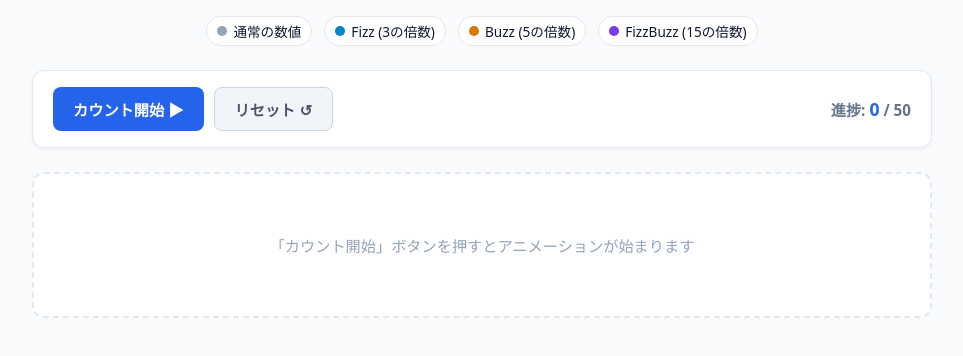
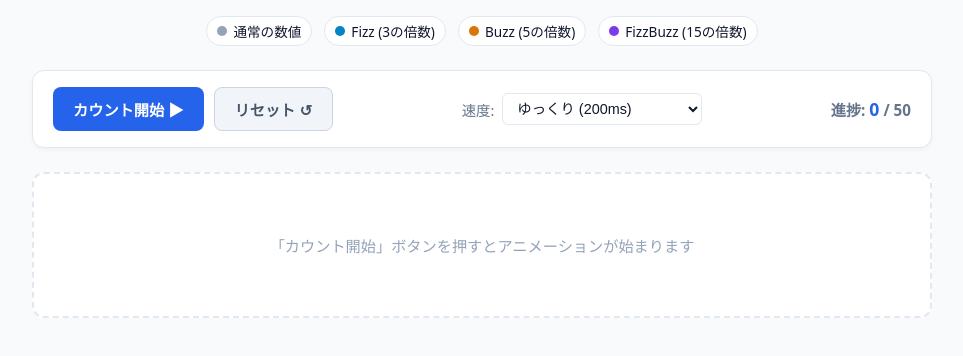
Before and after one commit to katsuaki-tanaka/1118-fizzbuzz2, a plain HTML site: page index.html in a window 1280 px wide. Shown: the part 108-464 px from the top of the page, without its empty margins (158-1121 px from the left). Drawn offline with Linux system fonts and the light colour scheme.

Commit message:
feat: アニメーション速度の調整と速度変更セレクタを追加

```diff
--- a/index.html
+++ b/index.html
@@ -158,6 +158,31 @@
       color: var(--text-muted);
     }
 
+    .speed-selector {
+      display: flex;
+      align-items: center;
+      gap: 8px;
+      font-size: 0.9rem;
+      font-weight: 500;
+      color: var(--text-muted);
+    }
+
+    .speed-selector select {
+      padding: 6px 10px;
+      border-radius: 6px;
+      border: 1px solid var(--border-color);
+      background: #ffffff;
+      color: var(--text-main);
+      font-size: 0.9rem;
+      font-weight: 500;
+      cursor: pointer;
+      outline: none;
+      transition: border-color 0.15s ease;
+    }
+    .speed-selector select:focus {
+      border-color: #2563eb;
+    }
+
     .status-count {
       color: #2563eb;
       font-size: 1.1rem;
@@ -178,7 +203,7 @@
       border: 1.5px solid var(--border-color);
       box-shadow: 0 1px 3px rgba(0, 0, 0, 0.05);
       position: relative;
-      animation: popIn 0.25s cubic-bezier(0.175, 0.885, 0.32, 1.275) forwards;
+      animation: popIn 0.35s cubic-bezier(0.175, 0.885, 0.32, 1.275) forwards;
       display: flex;
       flex-direction: column;
       align-items: center;
@@ -290,6 +315,15 @@
         <button id="btnStart" class="btn-start">カウント開始 ▶</button>
         <button id="btnReset" class="btn-reset">リセット ↺</button>
       </div>
+      <div class="speed-selector">
+        <label for="speedSelect">速度:</label>
+        <select id="speedSelect">
+          <option value="350">とてもゆっくり (350ms)</option>
+          <option value="200" selected>ゆっくり (200ms)</option>
+          <option value="120">ふつう (120ms)</option>
+          <option value="60">はやい (60ms)</option>
+        </select>
+      </div>
       <div class="status-info">
         進捗: <span id="statusCount" class="status-count">0</span> / 50
       </div>
@@ -304,10 +338,10 @@
 
   <script>
     const MAX_COUNT = 50;
-    const INTERVAL_MS = 60; // 1件あたりの表示間隔（ミリ秒）
 
     const btnStart = document.getElementById('btnStart');
     const btnReset = document.getElementById('btnReset');
+    const speedSelect = document.getElementById('speedSelect');
     const statusCount = document.getElementById('statusCount');
     const gridContainer = document.getElementById('gridContainer');
     const emptyState = document.getElementById('emptyState');
@@ -362,7 +396,8 @@
 
       appendCard(currentNum);
       currentNum++;
-      timerId = setTimeout(step, INTERVAL_MS);
+      const intervalMs = Number(speedSelect.value) || 200;
+      timerId = setTimeout(step, intervalMs);
     }
 
     // アニメーション開始
```
Also changed, not shown: 1 other file.
